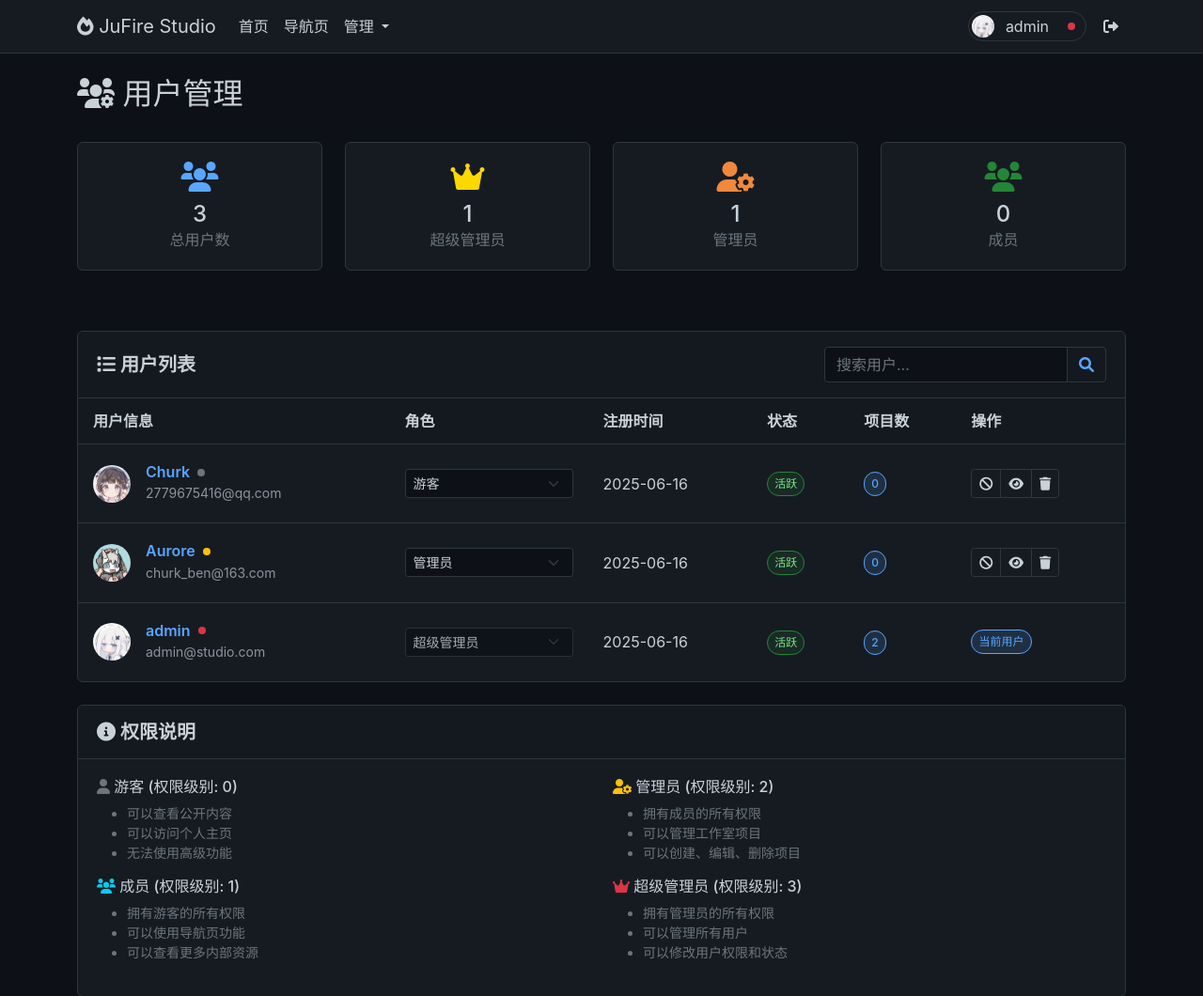
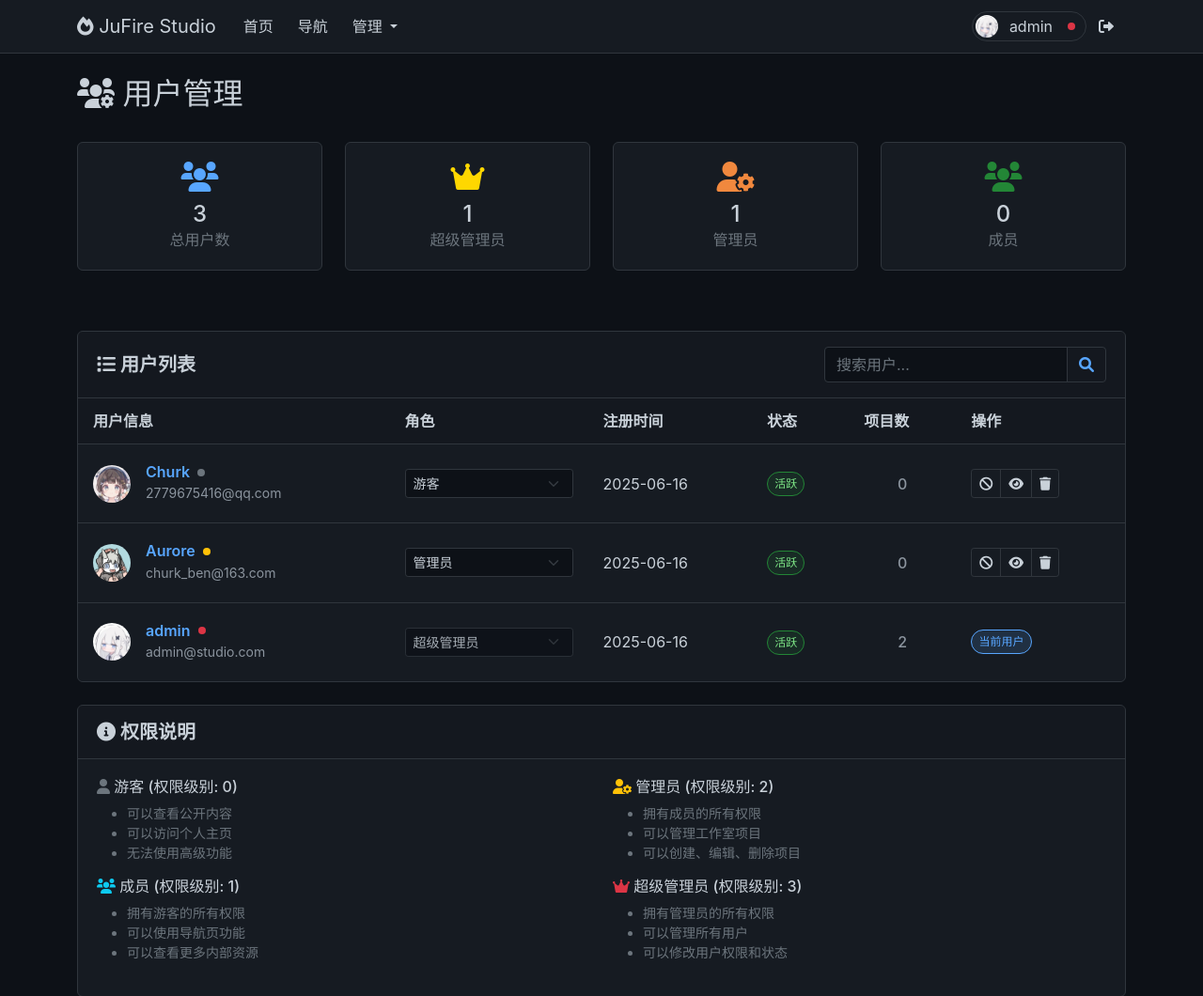
Before and after one commit to Churk-Ben/JuFireX, a Flask app: page /admin/users in a window 1280 px wide. Shown: the top 1060 px of the page at 94% size. Run offline with Flask 3, Linux system fonts and the light colour scheme; a user stored in the database is signed in; some libraries are stand-ins or nearby versions.

Commit message:
feat: 增强用户详情展示和头像裁剪功能
- 在用户详情API中添加role和avatar_path字段
- 改进用户详情弹窗的UI布局和交互
- 优化头像裁剪器的配置参数和预览尺寸
- 统一导航栏菜单项的间距样式
- 为项目数量添加悬停效果样式

```diff
--- a/app.py
+++ b/app.py
@@ -443,11 +443,13 @@ def get_user_details(user_id):
                 "username": user.username,
                 "email": user.email,
                 "role_name": user.get_role_name(),
+                "role": user.role,
                 "is_active": user.is_active,
                 "created_at": user.created_at.strftime("%Y-%m-%d %H:%M:%S"),
                 "project_count": len(user_projects),
                 "featured_project_count": len(featured_projects),
                 "active_days": active_days,
+                "avatar_path": user.avatar_path,
             },
         }
     )
--- a/static/css/style.css
+++ b/static/css/style.css
@@ -428,6 +428,17 @@ main {
     text-align: center;
 }
 
+/* 项目数量样式 */
+.table .project-count {
+    font-weight: 500;
+    color: var(--github-text-secondary);
+    transition: color 0.2s ease;
+}
+
+.table-hover tbody tr:hover .project-count {
+    color: var(--github-accent);
+}
+
 .table .status-active {
     background-color: rgba(35, 134, 54, 0.15);
     color: #7ee787;
@@ -571,6 +582,11 @@ main {
     border-bottom: 1px solid var(--github-border);
 }
 
+.modal-header .btn-close {
+    margin: 0;
+    padding: 1rem;
+}
+
 .modal-footer {
     border-top: 1px solid var(--github-border);
 }
--- a/templates/admin/projects.html
+++ b/templates/admin/projects.html
@@ -179,7 +179,8 @@
         <div class="modal-content">
             <div class="modal-header">
                 <h5 class="modal-title"><i class="fas fa-plus"></i> 添加新项目</h5>
-                <button type="button" class="btn-close" data-bs-dismiss="modal"></button>
+                <button type="button" class="btn-close btn-close-white" data-bs-dismiss="modal"
+                    style="background-color: var(--github-accent);"></button>
             </div>
             <form id="addProjectForm">
                 <div class="modal-body">
--- a/templates/admin/users.html
+++ b/templates/admin/users.html
@@ -123,10 +123,8 @@
                                 <span class="status-badge status-inactive">禁用</span>
                                 {% endif %}
                             </td>
-                            <td>
-                                <span class="status-badge"
-                                    style="background-color: rgba(88, 166, 255, 0.15); color: var(--github-accent); border: 1px solid var(--github-accent);">{{
-                                    user.projects|length }}</span>
+                            <td class="text-center project-count" title="用户项目数量">
+                                {{ user.projects|length }}
                             </td>
                             <td>
                                 <div class="btn-group btn-group-sm" role="group">
@@ -325,30 +323,60 @@
                 if (data.success) {
                     const user = data.user;
                     const avatarHtml = user.avatar_path ?
-                        `<img src="/user_data/${user.avatar_path}" alt="${user.username}的头像" class="rounded-circle" style="width: 100px; height: 100px; object-fit: cover;">` :
-                        `<i class="fas fa-user-circle" style="font-size: 5rem; color: var(--github-accent);"></i>`;
+                        `<img src="{{ url_for('user_avatar', filename='') }}${user.avatar_path}" alt="${user.username}的头像" class="rounded-circle" style="width: 80px; height: 80px; object-fit: cover; border: 3px solid var(--github-accent);">` :
+                        `<i class="fas fa-user-circle" style="font-size: 4rem; color: var(--github-accent);"></i>`;
 
                     const content = `
-                <div class="row mb-4">
-                    <div class="col-12 text-center">
+                <div class="card mb-4 border-0">
+                    <div class="card-body">
+                        <div class="d-flex align-items-center mb-4">
+                            <div class="me-3">
                                 ${avatarHtml}
                             </div>
+                            <div>
+                                <h4 class="mb-1">${user.username}</h4>
+                                <p class="text-muted mb-0">${user.email}</p>
+                                <div class="mt-1">
+                                    <span class="badge bg-${user.is_active ? 'success' : 'danger'} me-2">${user.is_active ? '活跃' : '禁用'}</span>
+                                    <span class="badge" style="background-color: var(--github-accent);">${user.role_name}</span>
                                 </div>
-                <div class="row">
+                            </div>
+                        </div>
+
+                        <div class="row mt-4">
                             <div class="col-md-6">
-                        <h6>基本信息</h6>
-                        <p><strong>用户名：</strong> ${user.username}</p>
-                        <p><strong>邮箱：</strong> ${user.email}</p>
-                        <p><strong>角色：</strong> ${user.role_name}</p>
-                        <p><strong>状态：</strong> ${user.is_active ? '活跃' : '禁用'}</p>
+                                <div class="card" style="background-color: rgba(88, 166, 255, 0.1); border-color: var(--github-accent);">
+                                    <div class="card-body">
+                                        <h6 class="card-title"><i class="fas fa-info-circle me-2"></i>基本信息</h6>
+                                        <hr style="border-color: rgba(88, 166, 255, 0.3);">
                                         <p><strong>注册时间：</strong> ${user.created_at}</p>
+                                        <p><strong>活跃天数：</strong> ${user.active_days} 天</p>
+                                    </div>
+                                </div>
                             </div>
                             <div class="col-md-6">
-                        <h6>统计信息</h6>
+                                <div class="card" style="background-color: rgba(88, 166, 255, 0.1); border-color: var(--github-accent);">
+                                    <div class="card-body">
+                                        <h6 class="card-title"><i class="fas fa-chart-bar me-2"></i>统计信息</h6>
+                                        <hr style="border-color: rgba(88, 166, 255, 0.3);">
                                         <p><strong>项目数量：</strong> ${user.project_count}</p>
                                         <p><strong>精选项目：</strong> ${user.featured_project_count}</p>
-                        <p><strong>活跃天数：</strong> ${user.active_days}</p>
                                     </div>
+                                </div>
+                            </div>
+                        </div>
+                    </div>
+                </div>
+
+                <div class="d-flex justify-content-end mt-3">
+                    <button class="btn btn-sm btn-outline-warning me-2" onclick="toggleUserStatus(${user.id}, ${user.is_active})">
+                        <i class="fas fa-${user.is_active ? 'ban' : 'check'} me-1"></i>
+                        ${user.is_active ? '禁用用户' : '启用用户'}
+                    </button>
+                    <button class="btn btn-sm btn-outline-danger" onclick="deleteUser(${user.id})">
+                        <i class="fas fa-trash me-1"></i>
+                        删除用户
+                    </button>
                 </div>
             `;
                     document.getElementById('userDetailsContent').innerHTML = content;
--- a/templates/base.html
+++ b/templates/base.html
@@ -145,16 +145,16 @@
 
             <div class="collapse navbar-collapse" id="navbarNav">
                 <ul class="navbar-nav me-auto">
-                    <li class="nav-item">
+                    <li class="nav-item" style="margin: 0 5px;">
                         <a class="nav-link" href="{{ url_for('index') }}">首页</a>
                     </li>
                     {% if current_user and current_user.role >= 1 %}
-                    <li class="nav-item">
-                        <a class="nav-link" href="{{ url_for('navigation') }}">导航页</a>
+                    <li class="nav-item" style="margin: 0 5px;">
+                        <a class="nav-link" href="{{ url_for('navigation') }}">导航</a>
                     </li>
                     {% endif %}
                     {% if current_user and current_user.role >= 2 %}
-                    <li class="nav-item dropdown">
+                    <li class="nav-item dropdown" style="margin: 0 5px;">
                         <a class="nav-link dropdown-toggle" href="#" id="adminDropdown" role="button"
                             data-bs-toggle="dropdown">
                             管理
@@ -185,7 +185,8 @@
                                     style="font-size: 24px; color: var(--github-accent); display: flex; align-items: center; justify-content: center;"></i>
                                 {% endif %}
                             </div>
-                            <span style="padding: 0 8px; line-height: 32px;">{{ current_user.username }}</span>
+                            <span style="padding: 0 4px 0 8px; line-height: 32px;">{{ current_user.username
+                                }}</span>
                             {% if current_user.role == 0 %}
                             <div
                                 style="width: 32px; height: 32px; display: flex; align-items: center; justify-content: center; margin-right: -1px;">
@@ -217,16 +218,16 @@
                             {% endif %}
                         </a>
                     </li>
-                    <li class="nav-item" style="margin-left: 10px;">
+                    <li class="nav-item" style="margin: 0 5px;">
                         <a class="nav-link" href="{{ url_for('logout') }}" title="退出登录">
                             <i class="fas fa-sign-out-alt"></i>
                         </a>
                     </li>
                     {% else %}
-                    <li class="nav-item">
+                    <li class="nav-item" style="margin: 0 5px;">
                         <a class="nav-link" href="{{ url_for('login') }}">登录</a>
                     </li>
-                    <li class="nav-item">
+                    <li class="nav-item" style="margin: 0 5px;">
                         <a class="nav-link" href="{{ url_for('register') }}">注册</a>
                     </li>
                     {% endif %}
```
Also changed, not shown: static/js/cropper.js (+5 -5 lines), templates/profile.html (+5 -4 lines), instance/studio.db. Lines whose indentation alone changed are shown as unchanged.
